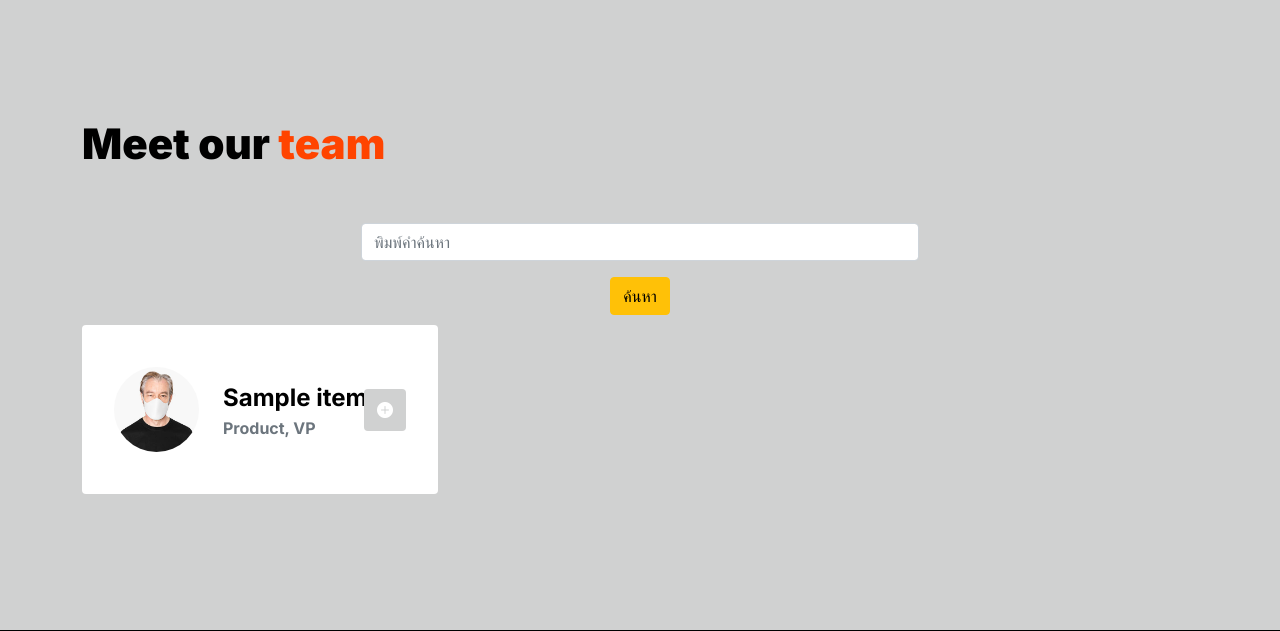
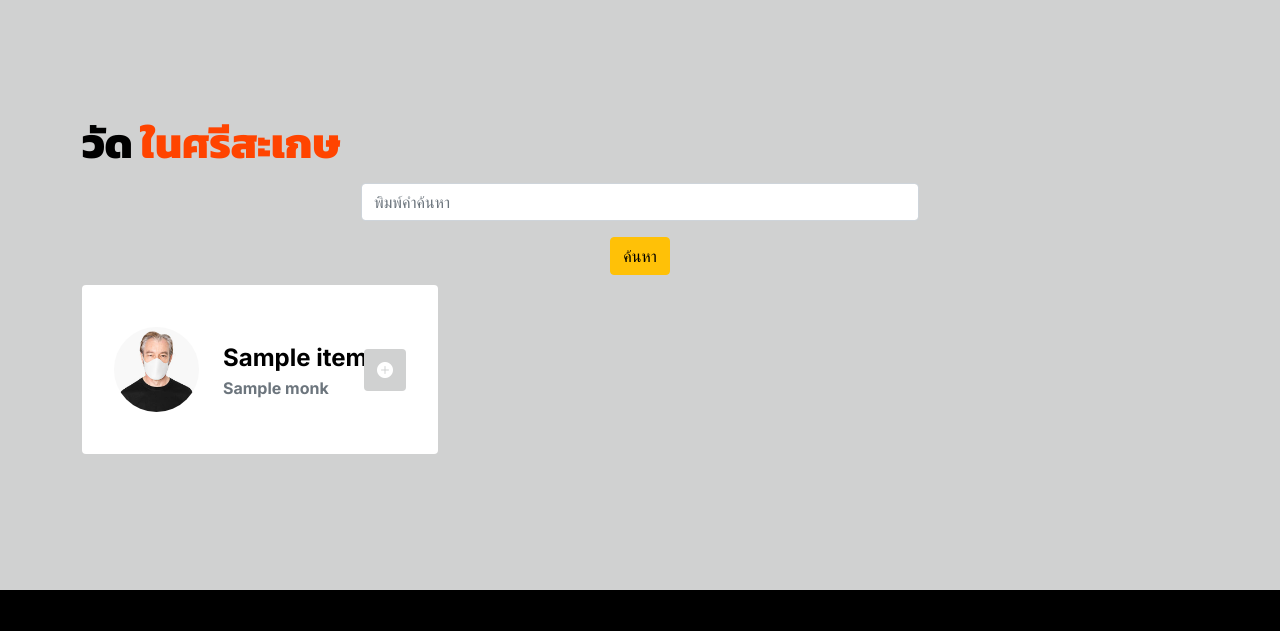
Before and after one commit to Jamboon007/clonebuch, a Django app: page / in a window 1280 px wide. Shown: the top 631 px of the page. Run offline with Django 4.2, Linux system fonts and the light colour scheme; tables that the repository leaves empty hold one stand-in row (values such as "Sample post"); a database or web service that is not in the repository returns one stand-in record (values such as "Sample title"); data that the repository does not hold is empty; some libraries are stand-ins or nearby versions.

Commit message:
Update story.html

```diff
--- a/templates/story.html
+++ b/templates/story.html
@@ -115,7 +115,7 @@
     <div class="container">
         <div class="row">
             <div class="col-12">
-                <h2 class="mb-5">Meet our <span>team</span></h2>
+                <h2 class="ple8">วัด <span>ในศรีสะเกษ</span></h2>
             </div>
             <div class="col-12 d-flex justify-content-center">
                 <form method="post" action="ppg" class="w-50">
@@ -134,7 +134,7 @@
                     <img src="images/people/senior-man-wearing-white-face-mask-covid-19-campaign-with-design-space.jpeg" class="img-fluid custom-circle-image team-image me-4" alt="">
                     <div class="team-info">
                         <h5 class="mb-0">{{i.name}}</h5>
-                        <strong class="text-muted">Product, VP</strong>
+                        <strong class="text-muted">{{i.monk}}</strong>
 
                         <!-- Button trigger modal -->
                         <button type="button" class="btn custom-modal-btn" data-bs-toggle="modal" data-bs-target="#{{i.mu}}">
```
